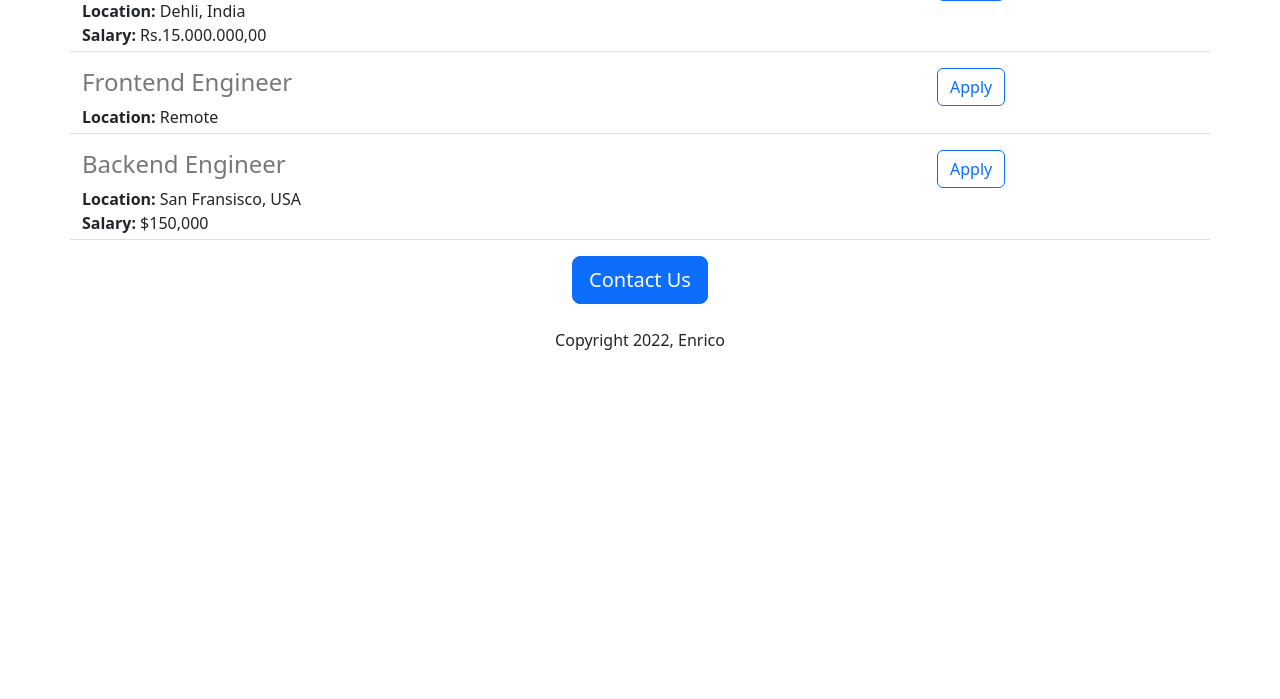
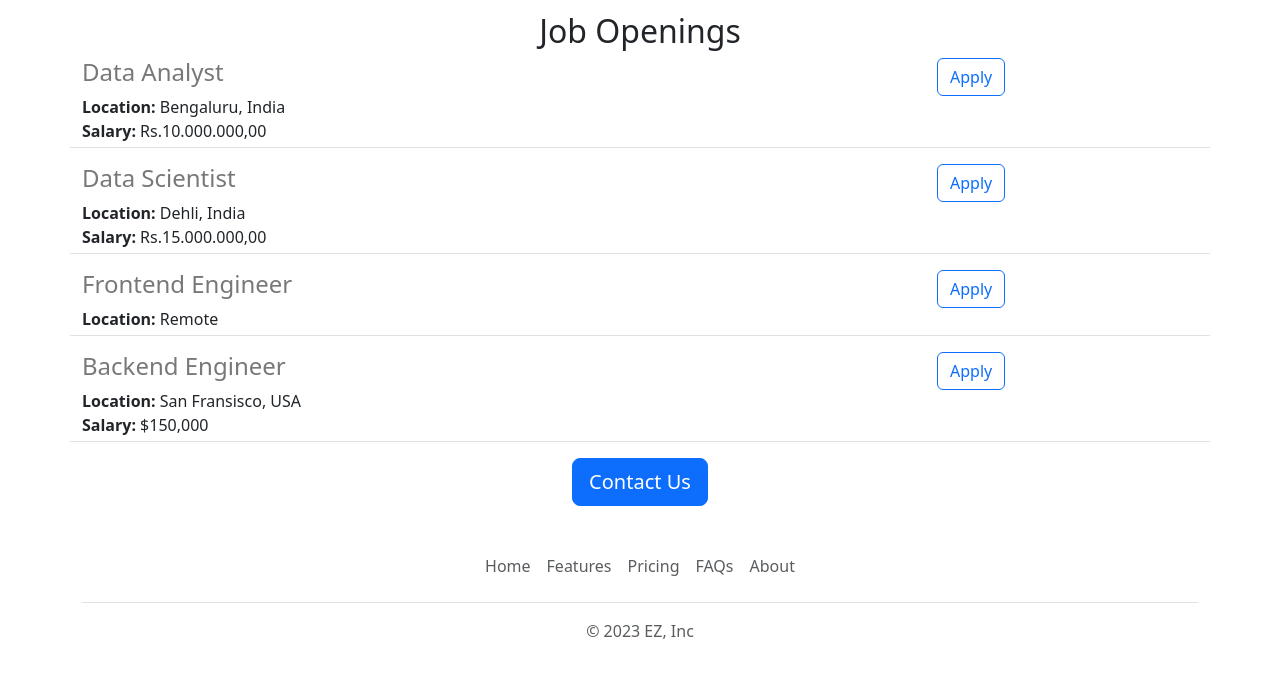
Before and after one commit to EZuriel/careers-website, a Flask app: page / in a window 1280 px wide. Shown: the part 836-1535 px from the top of the page. Before the commit the page ends 1186 px from the top, so only its background shows below. Run offline with Flask 3, Linux system fonts and the light colour scheme.

Commit message:
Functional and Aesthetic Improvements

```diff
--- /dev/null
+++ b/templates/footer.html
@@ -0,0 +1,12 @@
+<div class="container">
+  <footer class="py-3 my-4">
+    <ul class="nav justify-content-center border-bottom pb-3 mb-3">
+      <li class="nav-item"><a href="#" class="nav-link px-2 text-body-secondary">Home</a></li>
+      <li class="nav-item"><a href="#" class="nav-link px-2 text-body-secondary">Features</a></li>
+      <li class="nav-item"><a href="#" class="nav-link px-2 text-body-secondary">Pricing</a></li>
+      <li class="nav-item"><a href="#" class="nav-link px-2 text-body-secondary">FAQs</a></li>
+      <li class="nav-item"><a href="#" class="nav-link px-2 text-body-secondary">About</a></li>
+    </ul>
+    <p class="text-center text-body-secondary">&copy; 2023 EZ, Inc</p>
+  </footer>
+</div>
--- a/templates/home.html
+++ b/templates/home.html
@@ -10,18 +10,25 @@
       height: 360px;
       width: 100%;
       object-fit: cover;
-
+      margin-bottom: 16px;
     }
   </style>
   <title>Careers</title>
 </head>
 <body>
+  {% include 'nav.html' %}
+  <img class = "img-fluid" id="banner" src="static/banner.jpg">
   <div class="container">
     <h1 class="text-center mt-2 mb-4">{{company_name}} Careers</h1>
-    <img class = "img-fluid" id="banner" src="static/banner.jpg">
-    <h2 class="text-center mt-2 mb-4">About Jovian</h2>
-    <p class="lead">Lorem ipsum dolor sit amet, consectetur adipiscing elit, sed do eiusmod tempor incididunt ut labore et dolore magna aliqua. Ut enim ad minim veniam, quis nostrud exercitation ullamco laboris nisi ut aliquip ex ea commodo consequat. Duis aute irure dolor in reprehenderit in voluptate velit esse cillum dolore eu fugiat nulla pariatur. Excepteur sint occaecat cupidatat non proident, sunt in culpa qui officia deserunt mollit anim id est laborum.
-    </p>
+    <div class='row' style='margin-bottom:16px'>
+      <div class='col-md-6'>
+        <p class="lead">Lorem ipsum dolor sit amet, consectetur adipiscing elit, sed do eiusmod tempor incididunt ut labore et dolore magna aliqua. Ut enim ad minim veniam, quis nostrud exercitation ullamco laboris nisi ut aliquip ex ea commodo consequat. Duis aute irure dolor in reprehenderit in voluptate velit esse cillum dolore eu fugiat nulla pariatur. Excepteur sint occaecat cupidatat non proident, sunt in culpa qui officia deserunt mollit anim id est laborum.
+        </p>
+      </div>
+      <div class='d-none d-md-block col-md-6'>
+      <img src="/static/people.jpg" style="height:320px;border-radius:4px;">
+        </div>
+    </div>
     <h2 class="text-center">Job Openings</h2>
     <div>
       {% for job in jobs %}
@@ -30,8 +37,8 @@
     </div>
     <div class="text-center">
     <button class="btn btn-primary btn-lg">Contact Us</button>
-      <p class="mt-4">Copyright 2022, Enrico</p>
     </div>
   </div>
+  {% include 'footer.html' %}
 </body>
 </html>
--- a/templates/jobitem.html
+++ b/templates/jobitem.html
@@ -13,6 +13,6 @@
     {% endif %}
   </div>
   <div class="col-3">
-    <button type="button" class="btn btn-outline-primary">Apply</button>
+    <a href="mailto:3nrico.sianipar@gmail.com?subject=Application for {{job['title']}}" type="button" class="btn btn-outline-primary">Apply</a>
   </div>
 </div>
--- /dev/null
+++ b/templates/nav.html
@@ -0,0 +1,11 @@
+<nav class="navbar bg-body-tertiary shadow-sm fixed-top bg-white">
+  <div class="container-fluid">
+    <a class="navbar-brand" href="#">
+      <img src="/static/logo.svg" alt="Logo" width="30" height="24" class="d-inline-block align-text-top">
+      EZ
+    </a>
+  </div>
+</nav>
+<div style="height:56px;">
+
+</div>
```
Also changed, not shown: static/logo.svg (added), 1 other file.
